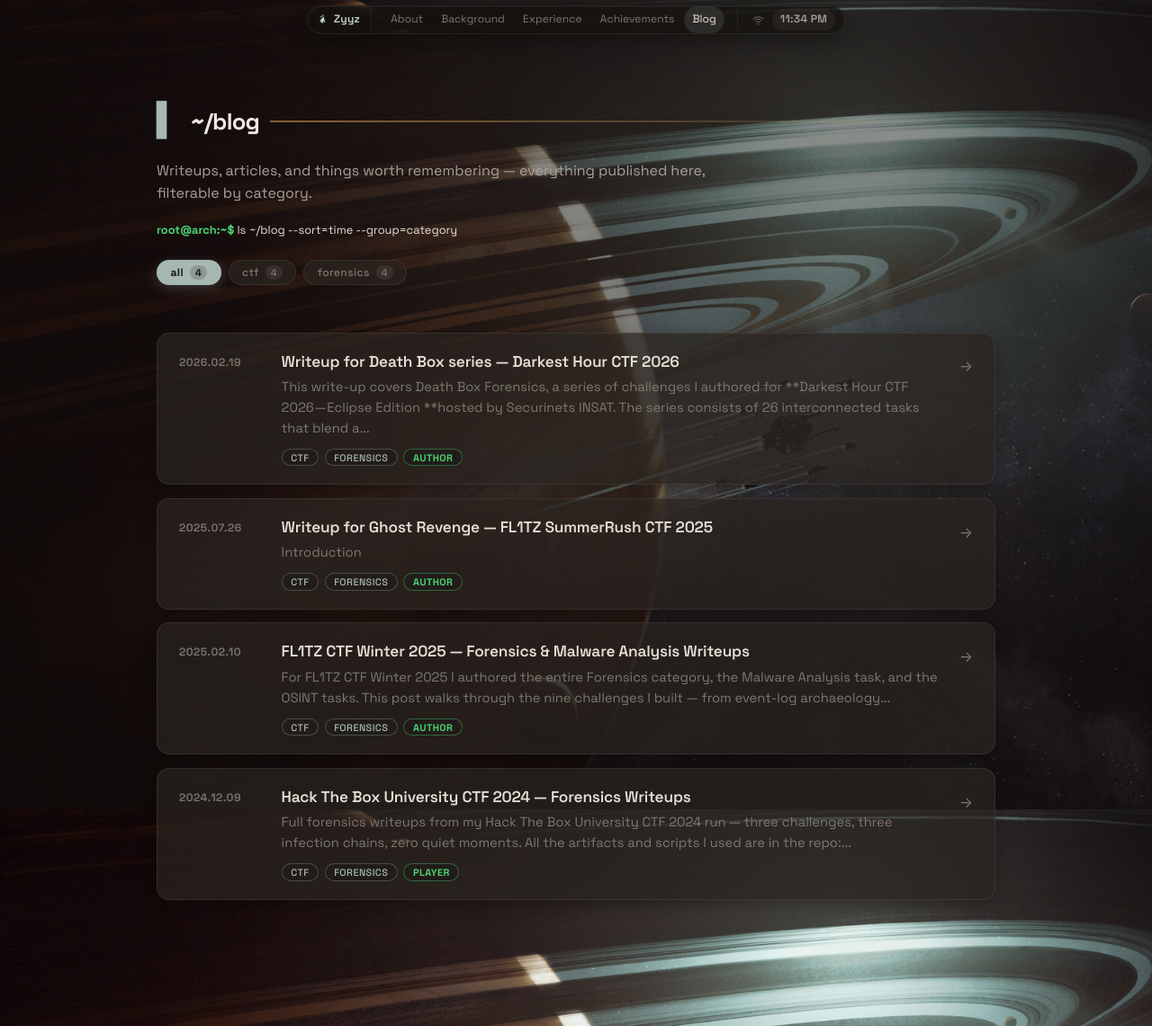
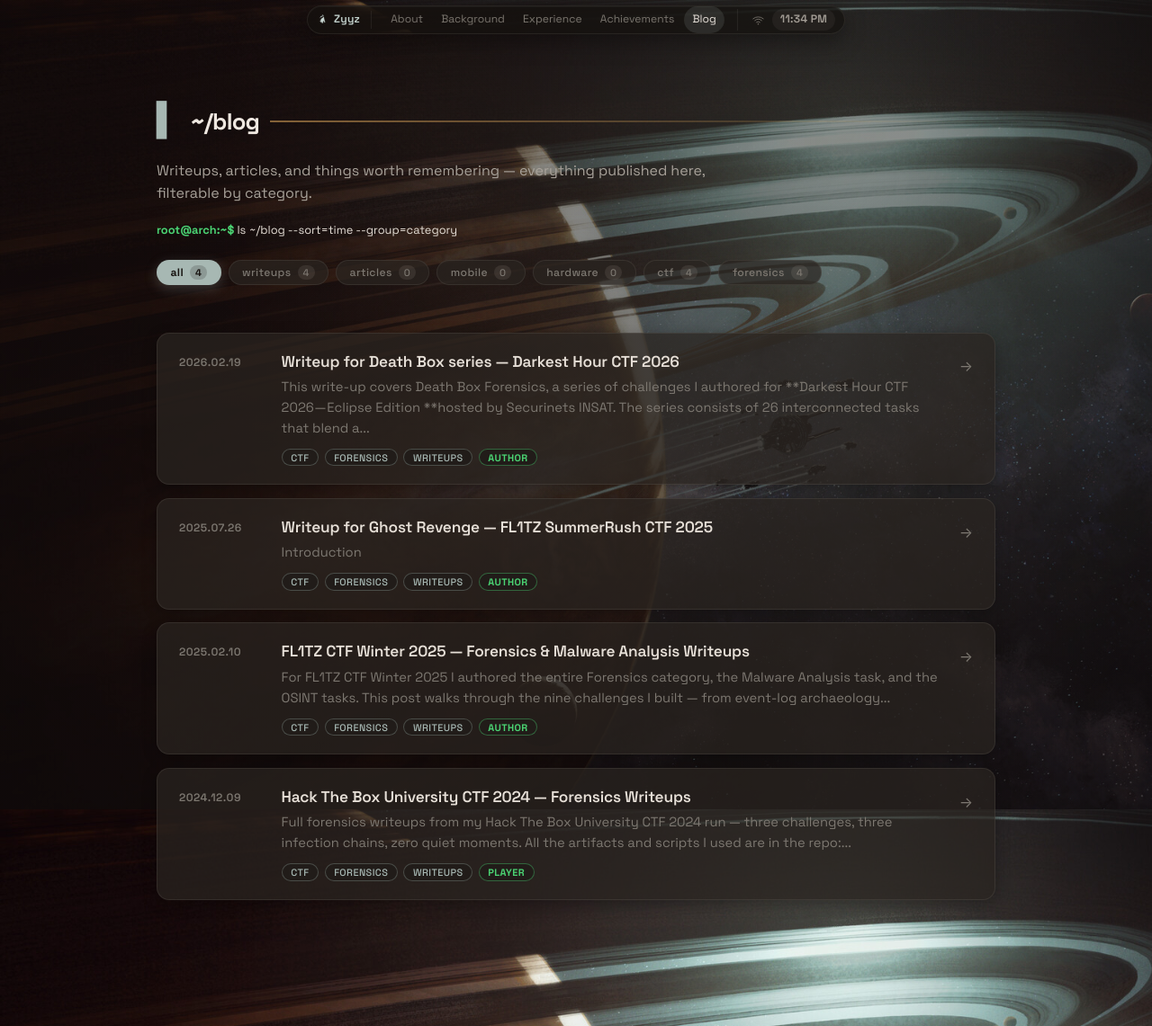
Before and after one commit to 0xZyyz/0xZyyz.github.io, a Jekyll site: the page built from blog/index.html, in a window 1280 px wide. Shown: the whole page at 90% size. Built offline with Jekyll 4.4.1, drawn with Linux system fonts in a browser that asks for light colours.

Commit message:
Add writeups, articles, mobile, hardware blog categories
- blog_categories list in _config.yml: curated chips always render,
  zero-count included; post-derived categories merge in automatically
- Tag existing CTF posts as writeups
- Show empty-state message when a filter matches nothing

```diff
--- a/_config.yml
+++ b/_config.yml
@@ -10,6 +10,14 @@ permalink: /:title/
 markdown: kramdown
 timezone: Africa/Tunis
 
+# Categories always shown on /blog/, even with zero posts.
+# New categories used in posts are added automatically.
+blog_categories:
+  - writeups
+  - articles
+  - mobile
+  - hardware
+
 exclude:
   - README.md
   - vendor
--- a/_posts/2024-12-09-hack-the-box-university-ctf-2024-forensics-writeups.md
+++ b/_posts/2024-12-09-hack-the-box-university-ctf-2024-forensics-writeups.md
@@ -2,7 +2,7 @@
 layout: post
 title: "Hack The Box University CTF 2024 — Forensics Writeups"
 date: 2024-12-09 12:00:00 +0100
-categories: [ctf, forensics]
+categories: [ctf, forensics, writeups]
 role: player
 ---
 
--- a/_posts/2025-02-10-fl1tz-ctf-winter-2025-forensics-and-malware-analysis-writeups.md
+++ b/_posts/2025-02-10-fl1tz-ctf-winter-2025-forensics-and-malware-analysis-writeups.md
@@ -2,7 +2,7 @@
 layout: post
 title: "FL1TZ CTF Winter 2025 — Forensics & Malware Analysis Writeups"
 date: 2025-02-10 12:00:00 +0100
-categories: [ctf, forensics]
+categories: [ctf, forensics, writeups]
 role: author
 ---
 
--- a/_posts/2025-07-26-ghost-revenge-fl1tz-summerrush-ctf-2025.md
+++ b/_posts/2025-07-26-ghost-revenge-fl1tz-summerrush-ctf-2025.md
@@ -2,7 +2,7 @@
 layout: post
 title: "Writeup for Ghost Revenge — FL1TZ SummerRush CTF 2025"
 date: 2025-07-26 00:28:00 +0100
-categories: [ctf, forensics]
+categories: [ctf, forensics, writeups]
 role: author
 ---
 
--- a/_posts/2026-02-19-death-box-series-darkest-hour-ctf-2026.md
+++ b/_posts/2026-02-19-death-box-series-darkest-hour-ctf-2026.md
@@ -2,7 +2,7 @@
 layout: post
 title: "Writeup for Death Box series — Darkest Hour CTF 2026"
 date: 2026-02-19 19:37:00 +0100
-categories: [ctf, forensics]
+categories: [ctf, forensics, writeups]
 role: author
 ---
 
--- a/blog/index.html
+++ b/blog/index.html
@@ -12,13 +12,16 @@ permalink: /blog/
 
     <p class="blog-cmd" aria-hidden="true"><span class="nf-prompt">root@arch:~$ </span><span class="nf-cmd-inline--plain">ls ~/blog --sort=time --group=category</span></p>
 
+    {% assign blog_cats = "" | split: "," %}
+    {% for c in site.blog_categories %}{% assign blog_cats = blog_cats | push: c %}{% endfor %}
+    {% for c in site.categories %}{% unless blog_cats contains c[0] %}{% assign blog_cats = blog_cats | push: c[0] %}{% endunless %}{% endfor %}
     <nav class="blog-filters" aria-label="Filter posts by category">
       <button type="button" class="chip is-active" data-filter="all">
         all <span class="chip__count">{{ site.posts.size }}</span>
       </button>
-      {% for cat in site.categories %}
-      <button type="button" class="chip" data-filter="{{ cat[0] }}">
-        {{ cat[0] }} <span class="chip__count">{{ cat[1].size }}</span>
+      {% for c in blog_cats %}
+      <button type="button" class="chip" data-filter="{{ c | slugify }}">
+        {{ c }} <span class="chip__count">{% if site.categories[c] %}{{ site.categories[c].size }}{% else %}0{% endif %}</span>
       </button>
       {% endfor %}
     </nav>
@@ -42,6 +45,7 @@ permalink: /blog/
       {% else %}
       <p class="blog-empty">nothing here yet… check back soon.</p>
       {% endfor %}
+      <div class="blog-empty is-hidden" id="blog-filtered-empty">no posts in this category yet — stay tuned.</div>
     </div>
   </section>
 
```
Also changed, not shown: other parts of blog/index.html (+1 -1 lines).
